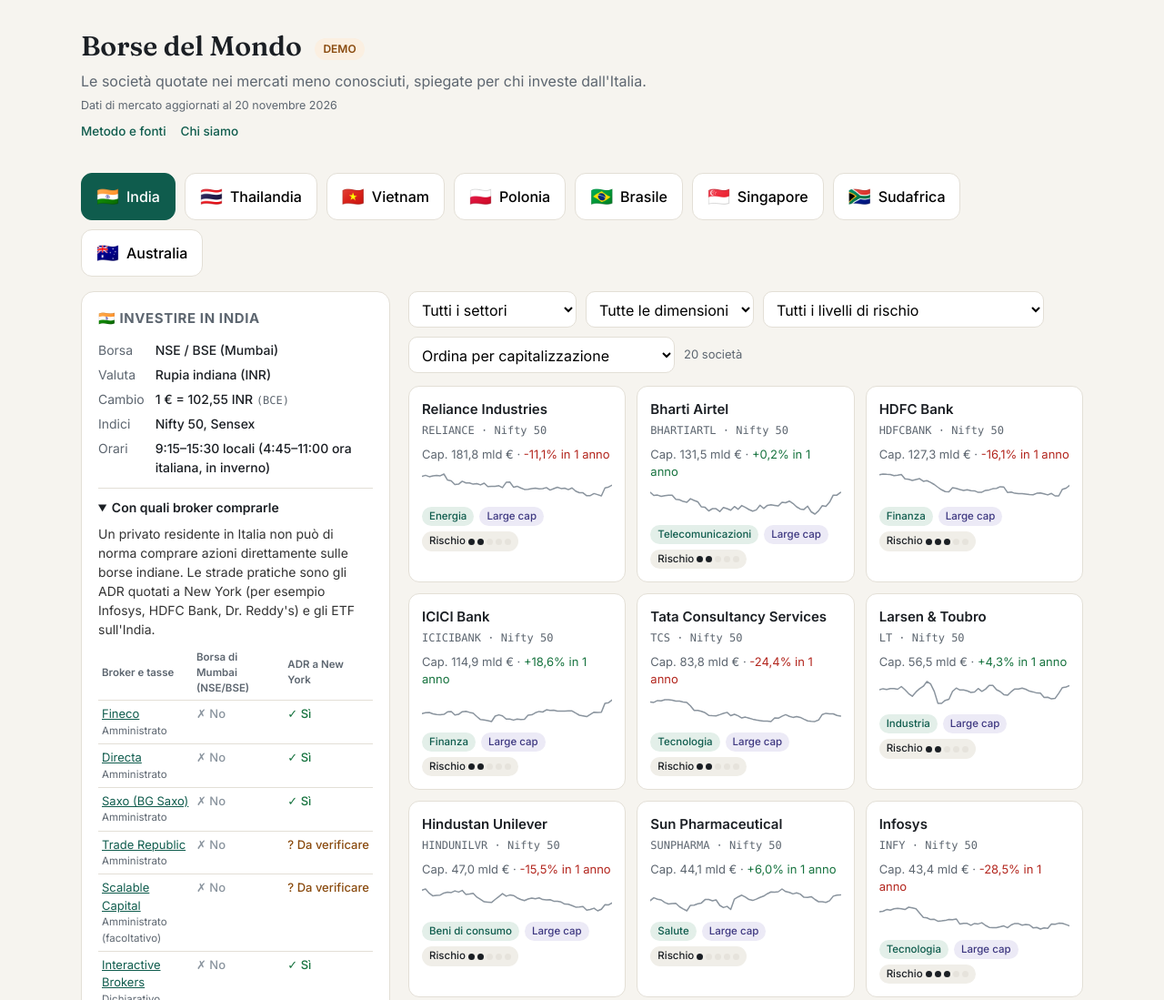
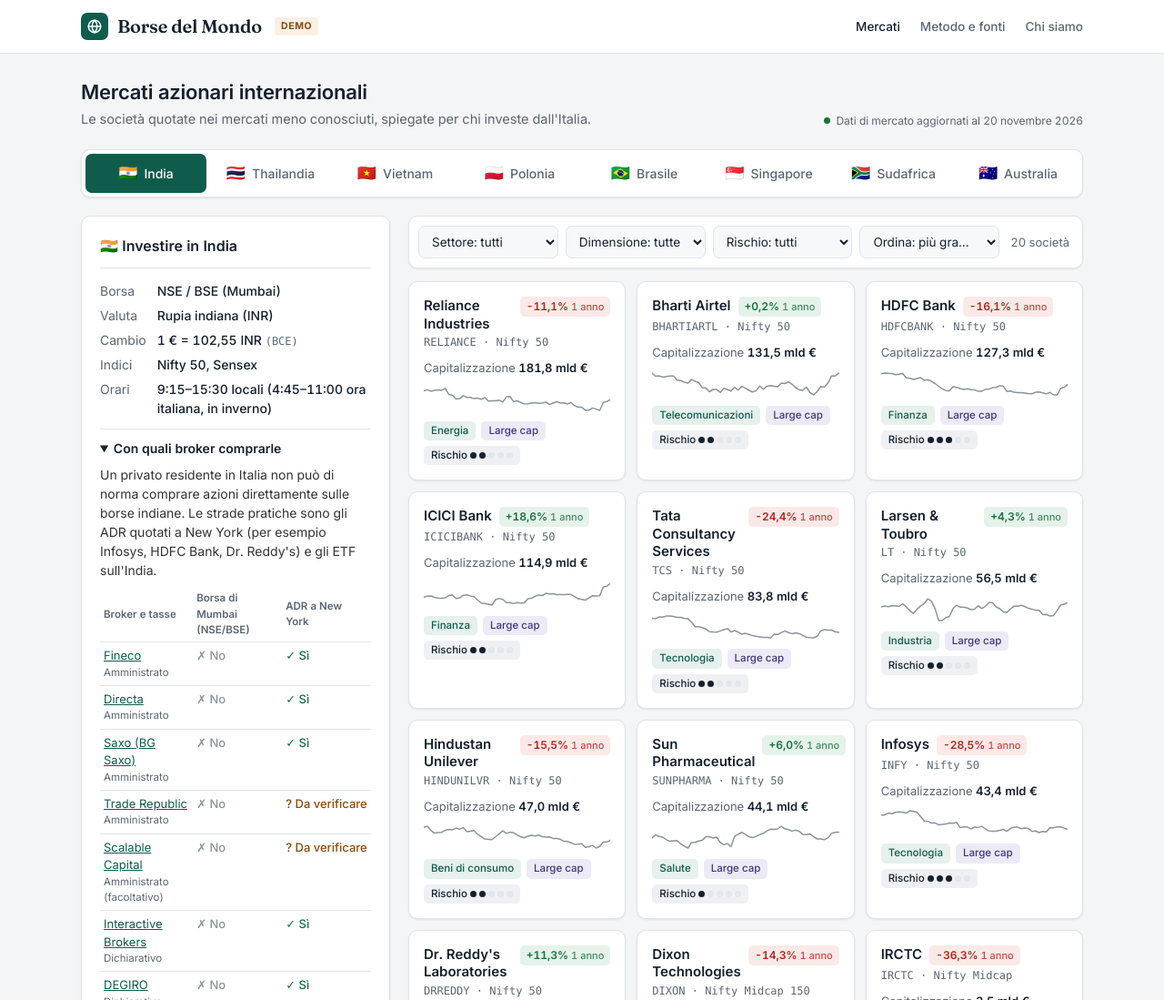
Before and after one commit to drugomontana-cmd/borse-nel-mondo, a plain HTML site: page index.html in a window 1280 px wide. Shown: the top 1099 px of the page at 91% size. Drawn offline with Linux system fonts and the light colour scheme.

Commit message:
Grafica più professionale: barra in alto, schede paese, filtri e card rinnovati
Co-Authored-By: Claude Opus 5.5 <noreply@anthropic.com>
Claude-Session: https://claude.ai/code/session_014MeAFqh6mRGNTKsbcZ5Rdv

```diff
--- a/index.html
+++ b/index.html
@@ -9,29 +9,37 @@
 <link href="https://fonts.googleapis.com/css2?family=Inter:wght@400;500;600;700&family=Fraunces:opsz,wght@9..144,600&display=swap" rel="stylesheet">
 <style>
   :root{
-    --bg:#f6f4ef; --card:#ffffff; --ink:#1b1f24; --muted:#5d6670; --line:#e3dfd6;
-    --accent:#0f5c4d; --accent-soft:#e3efe9; --warn:#8a4b0f; --warn-soft:#fbefe1;
-    --up:#17733f; --down:#b3261e;
+    --bg:#f4f5f7; --card:#ffffff; --ink:#14202e; --muted:#5b6673; --line:#e1e4e8; --soft:#f7f8fa;
+    --accent:#0f5c4d; --accent-soft:#e6f0ec; --warn:#8a4b0f; --warn-soft:#fbf0e3;
+    --up:#17733f; --down:#b3261e; --up-soft:#e5f2ea; --down-soft:#fbe9e7;
+    --shadow:0 1px 2px rgba(20,32,46,.05),0 1px 3px rgba(20,32,46,.04);
   }
   *{box-sizing:border-box}
-  body{margin:0;font-family:Inter,system-ui,sans-serif;background:var(--bg);color:var(--ink);line-height:1.5}
-  header{padding:28px 24px 8px;max-width:1150px;margin:0 auto}
-  h1{font-family:Fraunces,Georgia,serif;font-size:30px;margin:0 0 4px}
-  .tag{color:var(--muted);margin:0}
-  .demo-badge{display:inline-block;background:var(--warn-soft);color:var(--warn);font-size:12px;font-weight:600;padding:3px 9px;border-radius:99px;margin-left:8px;vertical-align:middle;font-family:Inter,sans-serif}
-  .topnav{display:flex;gap:16px;font-size:13.5px;margin-top:8px}
-  .topnav a{color:var(--accent);font-weight:500;text-decoration:none}
-  .updated{font-size:12.5px;color:var(--muted);margin-top:6px}
-  main{max-width:1150px;margin:0 auto;padding:12px 24px 48px}
-  .countries{display:flex;gap:10px;flex-wrap:wrap;margin:16px 0}
-  .country-btn{border:1px solid var(--line);background:var(--card);padding:10px 16px;border-radius:12px;cursor:pointer;font:inherit;font-weight:500;display:flex;align-items:center;gap:8px}
-  .country-btn:hover{border-color:var(--accent)}
-  .country-btn.active{background:var(--accent);color:#fff;border-color:var(--accent)}
-  .flag{font-size:20px}
-  .layout{display:grid;grid-template-columns:340px 1fr;gap:20px}
+  body{margin:0;font-family:Inter,system-ui,sans-serif;background:var(--bg);color:var(--ink);line-height:1.5;font-feature-settings:'tnum' 1,'cv11' 1;-webkit-font-smoothing:antialiased}
+  .topbar{background:var(--card);border-bottom:1px solid var(--line)}
+  .topbar-in{max-width:1150px;margin:0 auto;padding:14px 24px;display:flex;align-items:center;gap:14px}
+  .brand{display:flex;align-items:center;gap:10px;text-decoration:none;color:var(--ink)}
+  .logo{width:30px;height:30px;border-radius:7px;background:var(--accent);display:flex;align-items:center;justify-content:center}
+  .brand-name{font-family:Fraunces,Georgia,serif;font-size:20px;font-weight:600;letter-spacing:-.01em}
+  .demo-badge{display:inline-block;background:var(--warn-soft);color:var(--warn);font-size:10.5px;font-weight:700;letter-spacing:.06em;padding:2px 7px;border-radius:4px;font-family:Inter,sans-serif}
+  .topnav{display:flex;gap:22px;font-size:13.5px;margin-left:auto}
+  .topnav a{color:var(--muted);font-weight:500;text-decoration:none}
+  .topnav a:hover{color:var(--accent)}
+  header.intro{max-width:1150px;margin:0 auto;padding:26px 24px 4px;display:flex;align-items:flex-end;justify-content:space-between;gap:20px}
+  header.intro h1{font-size:22px;font-weight:600;letter-spacing:-.01em;margin:0 0 2px}
+  .tag{color:var(--muted);margin:0;font-size:14.5px}
+  .updated{font-size:12px;color:var(--muted);white-space:nowrap;display:flex;align-items:center;gap:6px}
+  .updated::before{content:"";width:7px;height:7px;border-radius:50%;background:var(--up)}
+  main{max-width:1150px;margin:0 auto;padding:0 24px 40px}
+  .countries{display:flex;gap:4px;margin:18px 0 20px;background:var(--card);border:1px solid var(--line);border-radius:10px;padding:4px;box-shadow:var(--shadow)}
+  .country-btn{flex:1;border:0;background:transparent;padding:9px 10px;border-radius:7px;cursor:pointer;font:inherit;font-size:14px;font-weight:500;color:var(--muted);display:flex;align-items:center;justify-content:center;gap:7px;white-space:nowrap}
+  .country-btn:hover{background:var(--soft);color:var(--ink)}
+  .country-btn.active{background:var(--accent);color:#fff}
+  .flag{font-size:17px}
+  .layout{display:grid;grid-template-columns:340px minmax(0,1fr);gap:20px}
   @media(max-width:860px){.layout{grid-template-columns:1fr}}
-  .panel{background:var(--card);border:1px solid var(--line);border-radius:14px;padding:18px;align-self:start}
-  .panel h2{font-size:15px;margin:0 0 12px;text-transform:uppercase;letter-spacing:.04em;color:var(--muted)}
+  .panel{background:var(--card);border:1px solid var(--line);border-radius:10px;padding:20px;align-self:start;box-shadow:var(--shadow)}
+  .panel h2{font-size:16px;font-weight:600;margin:0 0 14px;padding-bottom:12px;border-bottom:1px solid var(--line);display:flex;align-items:center;gap:8px}
   .facts{display:grid;grid-template-columns:auto 1fr;gap:6px 12px;font-size:14px;margin:0}
   .facts dt{color:var(--muted)}
   .facts dd{margin:0;font-weight:500}
@@ -39,31 +47,40 @@
   details:last-of-type{border-bottom:1px solid var(--line)}
   summary{cursor:pointer;font-weight:600;font-size:14px}
   details p{font-size:14px;margin:8px 0 0;color:#333}
-  .filters{display:flex;gap:10px;flex-wrap:wrap;margin-bottom:14px;align-items:center}
-  select{font:inherit;padding:8px 10px;border-radius:10px;border:1px solid var(--line);background:var(--card)}
-  .count{font-size:13px;color:var(--muted)}
+  .filters{display:flex;gap:8px;flex-wrap:nowrap;margin-bottom:14px;align-items:center;background:var(--card);border:1px solid var(--line);border-radius:10px;padding:10px;box-shadow:var(--shadow)}
+  .filters-label{font-size:12px;font-weight:600;color:var(--muted);text-transform:uppercase;letter-spacing:.05em;margin:0 4px}
+  select{font:inherit;font-size:13.5px;height:36px;flex:1 1 0;min-width:0;text-overflow:ellipsis;padding:0 10px;border-radius:7px;border:1px solid var(--line);background:var(--soft);color:var(--ink);cursor:pointer}
+  select:hover{border-color:#c5cad1}
+  select:focus{outline:2px solid var(--accent-soft);border-color:var(--accent)}
+  .count{font-size:13px;color:var(--muted);margin-left:4px;padding-right:4px;white-space:nowrap}
   .grid{display:grid;grid-template-columns:repeat(auto-fill,minmax(230px,1fr));gap:12px}
-  .co{background:var(--card);border:1px solid var(--line);border-radius:12px;padding:14px;cursor:pointer;text-align:left;font:inherit;color:inherit;display:flex;flex-direction:column;gap:2px}
-  .co:hover{border-color:var(--accent);box-shadow:0 2px 10px rgba(0,0,0,.05)}
-  .co .name{font-weight:600;font-size:15px}
+  .co{background:var(--card);border:1px solid var(--line);border-radius:10px;padding:16px;cursor:pointer;text-align:left;font:inherit;color:inherit;display:flex;flex-direction:column;gap:2px;box-shadow:var(--shadow);transition:border-color .12s,box-shadow .12s}
+  .co:hover{border-color:#b9c9c3;box-shadow:0 4px 14px rgba(20,32,46,.08)}
+  .co-top{display:flex;justify-content:space-between;align-items:flex-start;gap:8px}
+  .co .name{font-weight:600;font-size:15px;line-height:1.3}
+  .chg{font-size:12px;font-weight:600;padding:2px 7px;border-radius:5px;white-space:nowrap}
+  .chg small{font-weight:500;opacity:.8;font-size:11px}
+  .chg.up{background:var(--up-soft)}.chg.down{background:var(--down-soft)}
+  .co .capv{font-size:13px;color:var(--muted);margin-top:8px}
+  .co .capv b{color:var(--ink);font-weight:600}
   .ticker{font-family:ui-monospace,Menlo,monospace;font-size:12px;color:var(--muted)}
   .co .cap{font-size:13px;color:var(--muted);margin-top:6px}
   .pills{display:flex;gap:6px;flex-wrap:wrap;margin-top:8px}
-  .pill{font-size:11.5px;padding:2px 8px;border-radius:99px;background:var(--accent-soft);color:var(--accent);font-weight:500}
+  .pill{font-size:11.5px;padding:2px 8px;border-radius:5px;background:var(--accent-soft);color:var(--accent);font-weight:500}
   .pill.size{background:#eceaf6;color:#3d3780}
   .empty{color:var(--muted);font-size:14px;padding:20px 0}
   .overlay{position:fixed;inset:0;background:rgba(20,24,28,.45);display:none;align-items:flex-start;justify-content:center;padding:40px 16px;overflow:auto;z-index:10}
   .overlay.open{display:flex}
-  .modal{background:var(--card);border-radius:16px;max-width:760px;width:100%;padding:26px;position:relative}
-  .close{position:absolute;top:14px;right:14px;border:none;background:#f0eee8;border-radius:99px;width:34px;height:34px;font-size:18px;cursor:pointer}
-  .modal h3{font-family:Fraunces,Georgia,serif;font-size:24px;margin:0;padding-right:40px}
-  .modal h4{font-size:13px;text-transform:uppercase;letter-spacing:.04em;color:var(--muted);margin:22px 0 8px}
+  .modal{background:var(--card);border-radius:12px;max-width:780px;width:100%;padding:30px 32px;position:relative;box-shadow:0 20px 50px rgba(20,32,46,.25)}
+  .close{position:absolute;top:16px;right:16px;border:none;background:var(--soft);border-radius:99px;width:34px;height:34px;font-size:18px;cursor:pointer}
+  .modal h3{font-size:24px;font-weight:600;letter-spacing:-.01em;margin:0;padding-right:40px}
+  .modal h4{font-size:12px;text-transform:uppercase;letter-spacing:.06em;color:var(--muted);margin:26px 0 10px;padding-top:18px;border-top:1px solid var(--line)}
   .modal ul{margin:0;padding-left:18px;font-size:14.5px}
   .modal p{font-size:14.5px;margin:0}
   .mkt{display:grid;grid-template-columns:repeat(auto-fill,minmax(150px,1fr));gap:8px}
-  .mkt div{background:#f7f6f2;border-radius:10px;padding:10px}
+  .mkt div{background:var(--soft);border:1px solid var(--line);border-radius:8px;padding:10px 12px}
   .mkt span{display:block;font-size:12px;color:var(--muted)}
-  .mkt b{font-size:16px}
+  .mkt b{font-size:17px;font-weight:600}
   .mkt b.na{color:#aaa}
   .mkt small{display:block;font-size:12px;color:var(--muted)}
   .up{color:var(--up)} .down{color:var(--down)}
@@ -87,17 +104,17 @@
   .chart-table td,.chart-table th{padding:2px 8px;text-align:right;border-bottom:1px solid var(--line)}
   .chart-table td:first-child,.chart-table th:first-child{text-align:left}
   .spark{display:block;margin-top:8px}
-  .riskbox{border:1px solid var(--line);border-radius:12px;padding:14px}
+  .riskbox{border:1px solid var(--line);border-radius:8px;padding:14px}
   .riskhead{display:flex;align-items:center;gap:12px;flex-wrap:wrap}
   .dots{display:flex;gap:5px}
-  .dots i{width:14px;height:14px;border-radius:50%;background:#e6e3dc;display:block}
+  .dots i{width:14px;height:14px;border-radius:50%;background:#e3e6ea;display:block}
   .dots i.on{background:var(--ink)}
   .risklabel{font-weight:600;font-size:16px}
   .riskbox table{width:100%;border-collapse:collapse;margin-top:10px;font-size:13.5px}
   .riskbox td{padding:5px 4px;border-top:1px solid var(--line)}
   .riskbox td.s{text-align:right;white-space:nowrap}
   .mini-dots{display:inline-flex;gap:3px;vertical-align:middle}
-  .mini-dots i{width:7px;height:7px;border-radius:50%;background:#e6e3dc;display:block}
+  .mini-dots i{width:7px;height:7px;border-radius:50%;background:#e3e6ea;display:block}
   .mini-dots i.on{background:var(--ink)}
   .ceo{display:flex;gap:12px;align-items:flex-start}
   .ceo .avatar{width:40px;height:40px;border-radius:50%;background:var(--accent-soft);color:var(--accent);display:flex;align-items:center;justify-content:center;font-weight:700;flex:none}
@@ -105,7 +122,7 @@
   .event{border-left:3px solid var(--line);padding:4px 0 4px 12px;margin-bottom:10px;font-size:14px}
   .event.alta{border-color:#b3261e}.event.media{border-color:#c77c11}.event.bassa{border-color:#9aa3ad}
   .sev{font-size:11.5px;font-weight:600;text-transform:uppercase;letter-spacing:.03em;color:var(--muted)}
-  .pill.risk{background:#f0eee8;color:var(--ink)}
+  .pill.risk{background:#eef0f3;color:var(--ink)}
   .btable{width:100%;border-collapse:collapse;font-size:13px;margin-top:8px}
   .btable th{font-size:11.5px;color:var(--muted);font-weight:600;text-align:left;padding:4px 4px;border-bottom:1px solid var(--line)}
   .btable td{padding:5px 4px;border-bottom:1px solid var(--line);vertical-align:top}
@@ -123,15 +140,20 @@
   .calc td:first-child{white-space:normal}
   .calc td:first-child,.calc th:first-child{text-align:left}
   a{color:var(--accent)}
-  footer{max-width:1150px;margin:0 auto;padding:0 24px 40px;font-size:12.5px;color:var(--muted)}
+  footer{border-top:1px solid var(--line);background:var(--card);margin-top:24px}
+  .footer-in{max-width:1150px;margin:0 auto;padding:22px 24px 30px;font-size:12.5px;color:var(--muted)}
 </style>
 </head>
 <body>
-<header>
-  <h1>Borse del Mondo <span class="demo-badge">DEMO</span></h1>
-  <p class="tag">Le società quotate nei mercati meno conosciuti, spiegate per chi investe dall'Italia.</p>
+<div class="topbar"><div class="topbar-in">
+  <a class="brand" href="index.html"><span class="logo"><svg width="18" height="18" viewBox="0 0 24 24" fill="none" stroke="#fff" stroke-width="2" stroke-linecap="round" stroke-linejoin="round" aria-hidden="true"><circle cx="12" cy="12" r="9"/><path d="M3 12h18M12 3c2.5 2.6 3.8 5.6 3.8 9s-1.3 6.4-3.8 9c-2.5-2.6-3.8-5.6-3.8-9S9.5 5.6 12 3z"/></svg></span><span class="brand-name">Borse del Mondo</span></a>
+  <span class="demo-badge">DEMO</span>
+  <nav class="topnav"><a href="index.html" style="color:var(--ink)">Mercati</a><a href="metodo.html">Metodo e fonti</a><a href="chi-siamo.html">Chi siamo</a></nav>
+</div></div>
+<header class="intro">
+  <div><h1>Mercati azionari internazionali</h1>
+  <p class="tag">Le società quotate nei mercati meno conosciuti, spiegate per chi investe dall'Italia.</p></div>
   <div class="updated" id="updated"></div>
-  <nav class="topnav"><a href="metodo.html">Metodo e fonti</a><a href="chi-siamo.html">Chi siamo</a></nav>
 </header>
 
 <main>
@@ -143,16 +165,16 @@
         <select id="sector" aria-label="Settore"></select>
         <select id="size" aria-label="Dimensione"></select>
         <select id="riskf" aria-label="Rischio">
-          <option value="">Tutti i livelli di rischio</option>
-          <option value="1-2">Rischio contenuto o moderato (1–2)</option>
+          <option value="">Rischio: tutti</option>
+          <option value="1-2">Rischio basso (1–2)</option>
           <option value="3">Rischio medio (3)</option>
-          <option value="4-5">Rischio elevato (4–5)</option>
+          <option value="4-5">Rischio alto (4–5)</option>
         </select>
         <select id="sort" aria-label="Ordina">
-          <option value="cap">Ordina per capitalizzazione</option>
-          <option value="name">Ordina per nome</option>
-          <option value="change">Ordina per variazione a 1 anno</option>
-          <option value="risk">Ordina per rischio (dal più basso)</option>
+          <option value="cap">Ordina: più grandi</option>
+          <option value="name">Ordina: nome</option>
+          <option value="change">Ordina: variazione 1 anno</option>
+          <option value="risk">Ordina: rischio più basso</option>
         </select>
         <span class="count" id="count"></span>
       </div>
@@ -165,12 +187,12 @@
   <div class="modal" id="modal"></div>
 </div>
 
-<footer>
+<footer><div class="footer-in">
   Contenuti a solo scopo informativo: non sono una raccomandazione d'investimento né una consulenza finanziaria.
   Le informazioni fiscali sono indicative e vanno verificate con un professionista.
   Fonti dei dati di mercato: Yahoo Finance e vnstock (uso personale e dimostrativo); cambi: Banca Centrale Europea.
   <a href="metodo.html">Come calcoliamo i dati</a> · <a href="chi-siamo.html">Chi siamo</a>
-</footer>
+</div></footer>
 
 <script>
 const SIZES = ["Large cap", "Mid cap", "Small cap"];
@@ -276,8 +298,8 @@ function renderGuide(){
 function renderFilters(){
   const list = DATA.companies.filter(x => x.country === current);
   const sectors = [...new Set(list.map(x => x.sector))].sort((a, b) => a.localeCompare(b, "it"));
-  $("sector").innerHTML = `<option value="">Tutti i settori</option>` + sectors.map(s => `<option>${esc(s)}</option>`).join("");
-  $("size").innerHTML = `<option value="">Tutte le dimensioni</option>` + SIZES.map(s => `<option>${s}</option>`).join("");
+  $("sector").innerHTML = `<option value="">Settore: tutti</option>` + sectors.map(s => `<option>${esc(s)}</option>`).join("");
+  $("size").innerHTML = `<option value="">Dimensione: tutte</option>` + SIZES.map(s => `<option>${s}</option>`).join("");
 }
 
 function renderList(){
@@ -299,9 +321,9 @@ function renderList(){
     const ch = m && pct(m.change_1y);
     return `
     <button class="co" data-id="${esc(x.id)}">
-      <div class="name">${esc(x.name)}</div>
+      <div class="co-top"><div class="name">${esc(x.name)}</div>${ch ? `<span class="chg ${m.change_1y >= 0 ? "up" : "down"}" title="Variazione in 1 anno">${ch}<small> 1 anno</small></span>` : ""}</div>
       <div class="ticker">${esc(x.ticker)} · ${esc(x.index)}</div>
-      ${cap || ch ? `<div class="cap">${cap ? "Cap. " + cap : ""}${cap && ch ? " · " : ""}${ch ? `<span class="${m.change_1y >= 0 ? "up" : "down"}">${ch} in 1 anno</span>` : ""}</div>` : ""}
+      ${cap ? `<div class="capv">Capitalizzazione <b>${cap}</b></div>` : ""}
       ${m && m.history && !(m.hidden_fields || []).includes("price") ? sparkline(m.history) : ""}
       <div class="pills"><span class="pill">${esc(x.sector)}</span><span class="pill size">${esc(sizeOf(x))}</span>${m && m.risk ? `<span class="pill risk" title="Livello di rischio ${m.risk.level} su 5: ${esc(m.risk.label)}">Rischio <span class="mini-dots">${dots(m.risk.level, true)}</span></span>` : ""}${m && m.warnings && m.warnings.length ? `<span class="pill warn">⚠ da verificare</span>` : ""}</div>
     </button>`;
```
Also changed, not shown: chi-siamo.html (+17 -4 lines), metodo.html (+19 -6 lines).
